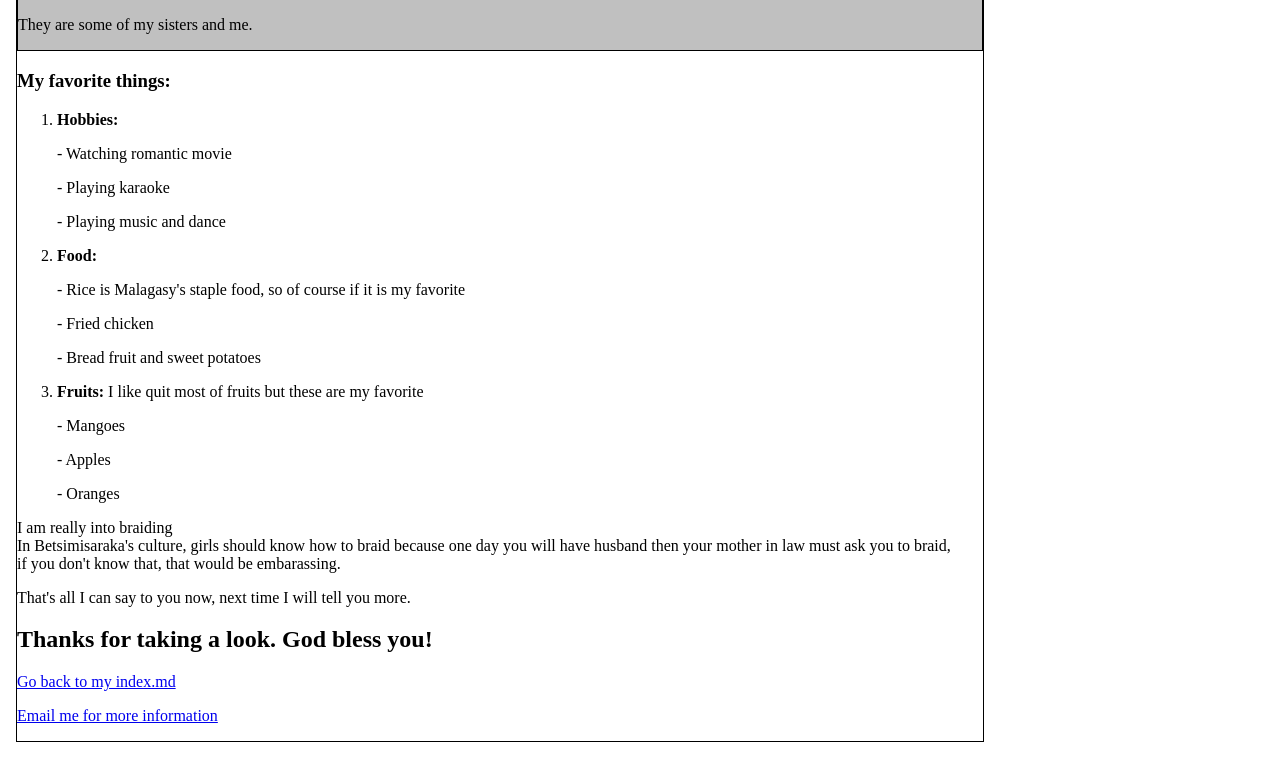
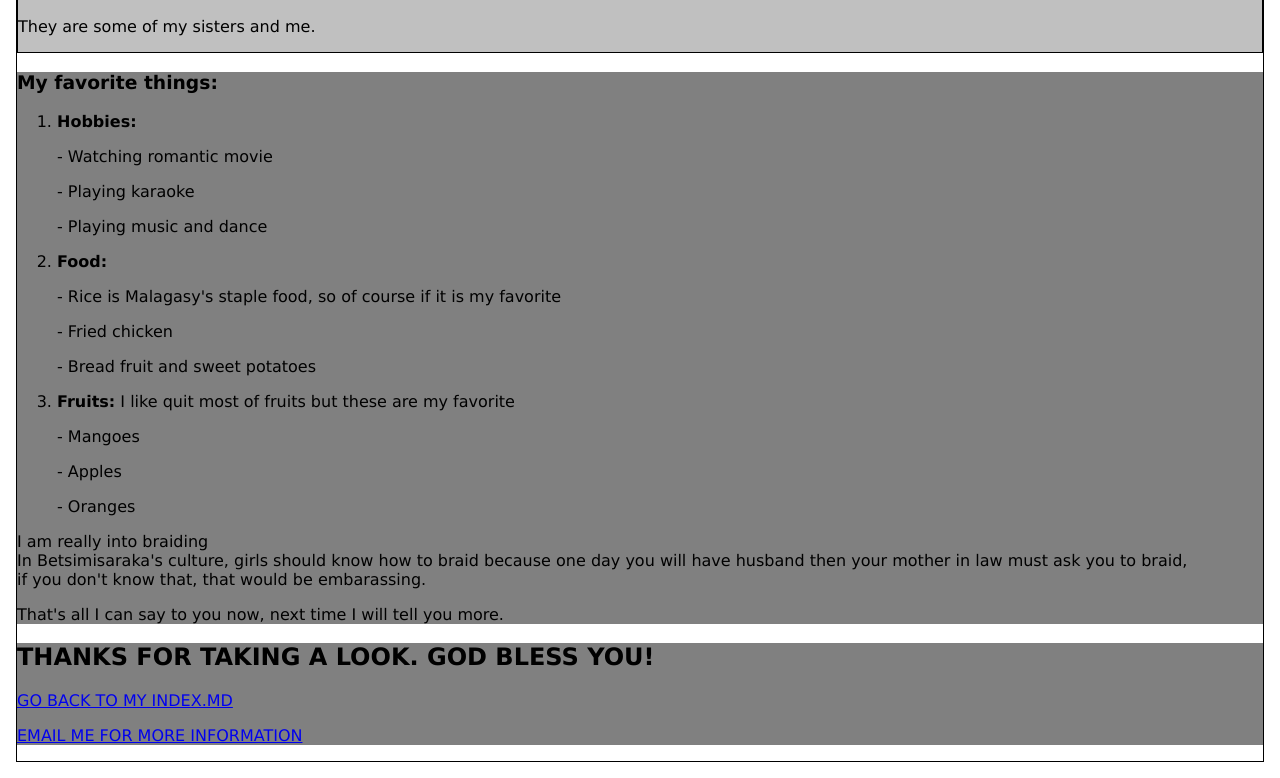
Before and after one commit to Tiaraha-funny/blog, a plain HTML site: page about-me.html in a window 1280 px wide. Shown: the part 1247-2025 px from the top of the page. Drawn offline with Linux system fonts and the light colour scheme.

Commit message:
working in css to add some background color

```diff
--- a/about-me.html
+++ b/about-me.html
@@ -62,10 +62,10 @@
         <p>That's all I can say to you now, next time I will tell you more.</p>
         </header>
     </main>
+    <nav>
         <h2>
             Thanks for taking a look. God bless you!
         </h2>
-        <nav>
         <p>
             <a href="index.html">Go back to my index.md</a>
         </p>
--- a/my-stylesheet.css
+++ b/my-stylesheet.css
@@ -2,8 +2,9 @@
 
 html {
     display: block;
-    width: 1000px;
-    margin: 0;
+    max-width: 100%;
+    height: auto;
+    font-family: 'Lucida Sans', 'Lucida Sans Regular', 'Lucida Grande', 'Lucida Sans Unicode', Geneva, Verdana, sans-serif;
 }
 body {
     display: block;
@@ -28,6 +29,8 @@ h1 {
 }
 
 header > h1 ~ img {
+    background-image: url(../peta.jpg);
+    background-repeat: no-repeat;
     margin: 1rem;
     margin-block-end: 7rem;
     padding: 0rem;
@@ -48,3 +51,11 @@ p.p {
 img.sisters {
     margin-left: 14.53rem;
 }
+main {
+    background-color: gray;
+}
+nav {
+    text-decoration: none;
+    text-transform: uppercase;
+    background-color: grey;
+}
```
Lines whose indentation alone changed are shown as unchanged.
